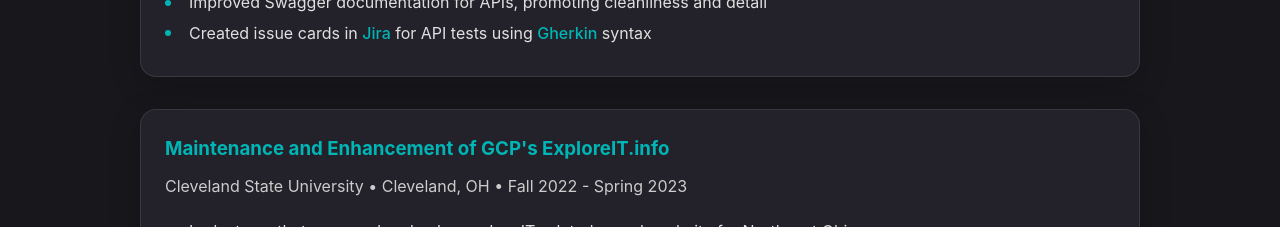
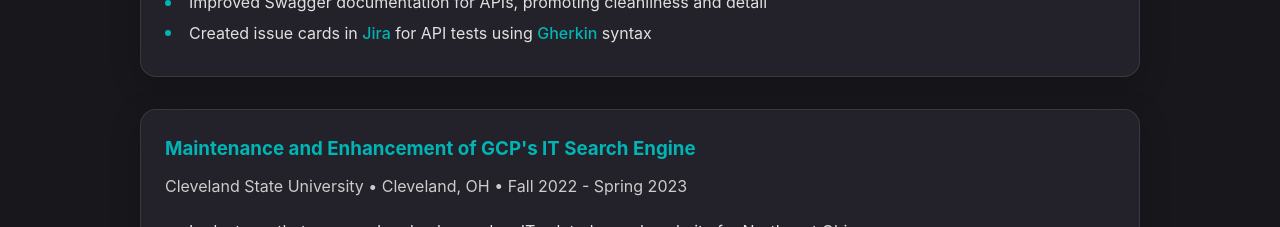
Before and after one commit to tchait0903/tchait0903.github.io, a Next.js app: page / in a window 1280 px wide. Shown: the part 3160-3387 px from the top of the page. Built offline with nearby package versions, Linux system fonts and the light colour scheme.

Commit message:
resume change

```diff
--- a/src/app/components/ExperienceSection.tsx
+++ b/src/app/components/ExperienceSection.tsx
@@ -149,7 +149,7 @@ const ExperienceSection: React.FC = () => {
         </div>
 
         <div style={{ ...timelineItem, marginBottom: "0px" }}>
-          <h3 style={{ color: "#00B5B5", marginBottom: "8px" }}>Maintenance and Enhancement of GCP&apos;s ExploreIT.info</h3>
+          <h3 style={{ color: "#00B5B5", marginBottom: "8px" }}>Maintenance and Enhancement of GCP&apos;s IT Search Engine</h3>
           <p style={{ color: "#CCCCCC", marginBottom: "24px" }}>Cleveland State University • Cleveland, OH • Fall 2022 - Spring 2023</p>
           <ul style={listStyles}>
             <li style={listItemStyles}>
```
Also changed, not shown: 1 other file (tests, documents, lock files or other folders).
